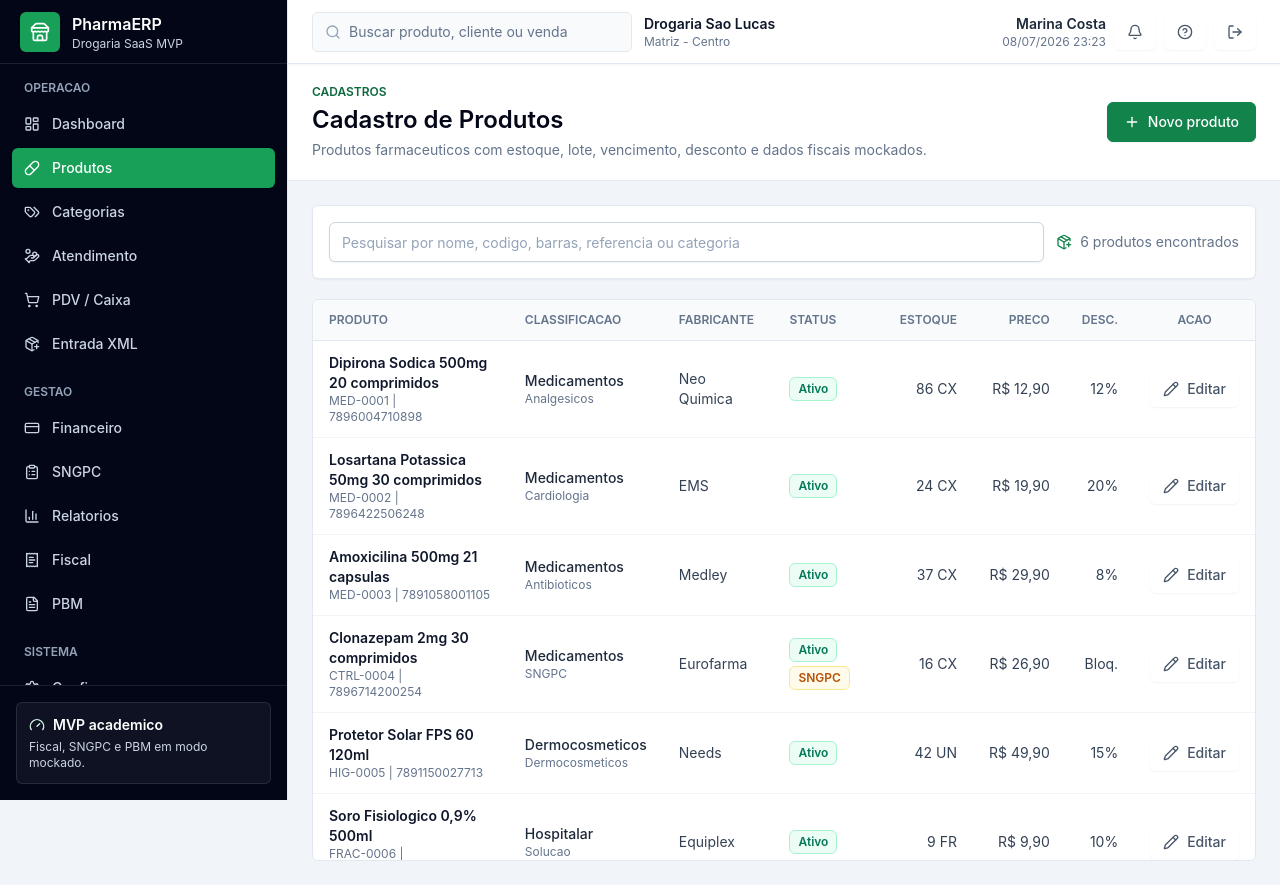
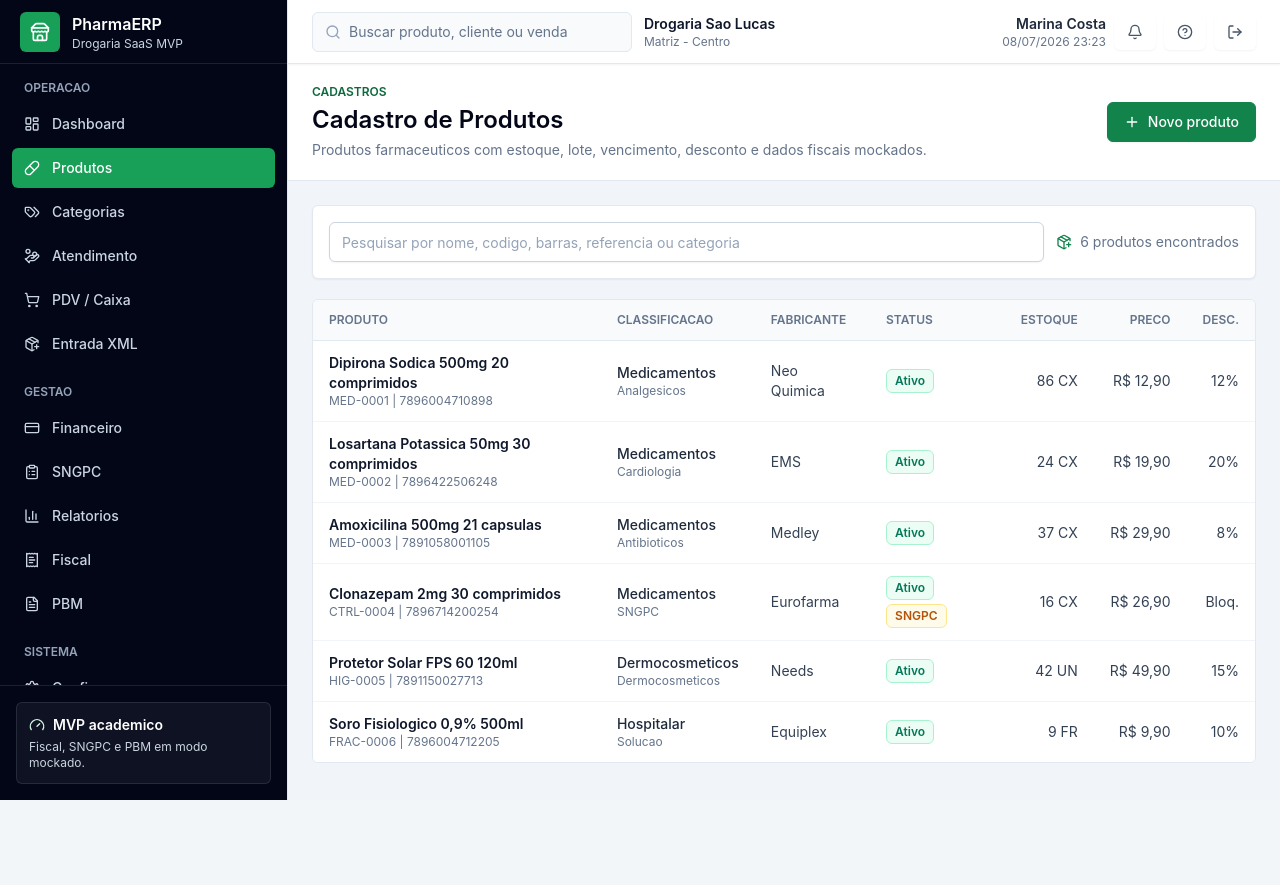
Before and after one commit to gustavoif0/SistemaDrogaria, a React (Vite) app in the folder apps/web/: page /produtos in a window 1280 px wide. After the commit the page ends 800 px from the top, so only its background shows below. Built offline with nearby package versions, Linux system fonts and the light colour scheme.

Commit message:
Adiciona menu contextual na tabela de produtos

```diff
--- a/apps/web/src/components/ui/DataTable.tsx
+++ b/apps/web/src/components/ui/DataTable.tsx
@@ -1,4 +1,4 @@
-import type { ReactNode } from "react";
+import type { KeyboardEvent, MouseEvent, ReactNode } from "react";
 
 export interface DataTableColumn<T> {
   header: string;
@@ -12,6 +12,8 @@ interface DataTableProps<T> {
   data: T[];
   getRowKey: (row: T) => string;
   emptyMessage?: string;
+  isRowSelected?: (row: T) => boolean;
+  onRowClick?: (row: T, position: { x: number; y: number }) => void;
 }
 
 const alignments = {
@@ -25,7 +27,18 @@ export function DataTable<T>({
   data,
   getRowKey,
   emptyMessage = "Nenhum registro encontrado.",
+  isRowSelected,
+  onRowClick,
 }: DataTableProps<T>) {
+  function getKeyboardPosition(event: KeyboardEvent<HTMLTableRowElement>) {
+    const rect = event.currentTarget.getBoundingClientRect();
+    return { x: rect.left + 24, y: rect.top + rect.height / 2 };
+  }
+
+  function getMousePosition(event: MouseEvent<HTMLTableRowElement>) {
+    return { x: event.clientX, y: event.clientY };
+  }
+
   return (
     <div className="overflow-hidden rounded-md border border-slate-200 bg-white">
       <div className="max-h-[560px] overflow-auto erp-scrollbar">
@@ -47,8 +60,28 @@ export function DataTable<T>({
             </tr>
           </thead>
           <tbody className="divide-y divide-slate-100 bg-white">
-            {data.map((row) => (
-              <tr key={getRowKey(row)} className="hover:bg-slate-50">
+            {data.map((row) => {
+              const rowKey = getRowKey(row);
+              const selected = Boolean(isRowSelected?.(row));
+
+              return (
+                <tr
+                  key={rowKey}
+                  className={[
+                    onRowClick ? "cursor-pointer select-none outline-none" : "",
+                    selected
+                      ? "bg-pharma-50 ring-1 ring-inset ring-pharma-200"
+                      : "hover:bg-slate-50",
+                  ].join(" ")}
+                  onClick={(event) => onRowClick?.(row, getMousePosition(event))}
+                  onKeyDown={(event) => {
+                    if (!onRowClick || (event.key !== "Enter" && event.key !== " ")) return;
+
+                    event.preventDefault();
+                    onRowClick(row, getKeyboardPosition(event));
+                  }}
+                  tabIndex={onRowClick ? 0 : undefined}
+                >
                   {columns.map((column) => (
                     <td
                       key={column.header}
@@ -62,7 +95,8 @@ export function DataTable<T>({
                     </td>
                   ))}
                 </tr>
-            ))}
+              );
+            })}
             {!data.length ? (
               <tr>
                 <td className="px-4 py-8 text-center text-slate-500" colSpan={columns.length}>
--- a/apps/web/src/modules/products/ProductsPage.tsx
+++ b/apps/web/src/modules/products/ProductsPage.tsx
@@ -1,5 +1,5 @@
 import { AlertTriangle, PackagePlus, Pencil, Plus, Save, XCircle } from "lucide-react";
-import { useMemo, useState, type FormEvent, type InputHTMLAttributes } from "react";
+import { useEffect, useMemo, useRef, useState, type FormEvent, type InputHTMLAttributes } from "react";
 import { ActionButton } from "../../components/ui/ActionButton";
 import { BadgeStatus } from "../../components/ui/BadgeStatus";
 import { DataTable } from "../../components/ui/DataTable";
@@ -57,6 +57,12 @@ interface ProductChange {
 }
 
 type ConfirmDialogMode = "cancel" | "save" | null;
+
+interface ProductContextMenuState {
+  productId: string;
+  x: number;
+  y: number;
+}
 
 const emptyForm: ProductFormState = {
   internalCode: "",
@@ -418,6 +424,9 @@ export function ProductsPage() {
   const [activeTab, setActiveTab] = useState("cadastro");
   const [editActiveTab, setEditActiveTab] = useState("cadastro");
   const [confirmDialog, setConfirmDialog] = useState<ConfirmDialogMode>(null);
+  const [contextMenu, setContextMenu] = useState<ProductContextMenuState | null>(null);
+  const lastProductClickRef = useRef<{ productId: string; timestamp: number } | null>(null);
+  const contextMenuRef = useRef<HTMLDivElement>(null);
 
   const filteredProducts = useMemo(() => {
     const term = query.trim().toLowerCase();
@@ -448,6 +457,32 @@ export function ProductsPage() {
     [editForm, editProduct],
   );
   const hasEditChanges = editChanges.length > 0;
+  const selectedProduct = useMemo(
+    () => filteredProducts.find((product) => product.id === contextMenu?.productId) ?? null,
+    [contextMenu?.productId, filteredProducts],
+  );
+
+  useEffect(() => {
+    if (!contextMenu) return;
+
+    function handlePointerDown(event: MouseEvent) {
+      if (event.target instanceof Node && contextMenuRef.current?.contains(event.target)) return;
+
+      setContextMenu(null);
+    }
+
+    function handleKeyDown(event: KeyboardEvent) {
+      if (event.key === "Escape") setContextMenu(null);
+    }
+
+    document.addEventListener("mousedown", handlePointerDown);
+    document.addEventListener("keydown", handleKeyDown);
+
+    return () => {
+      document.removeEventListener("mousedown", handlePointerDown);
+      document.removeEventListener("keydown", handleKeyDown);
+    };
+  }, [contextMenu]);
 
   function updateForm<K extends keyof ProductFormState>(key: K, value: ProductFormState[K]) {
     setForm((current) => ({ ...current, [key]: value }));
@@ -720,11 +755,38 @@ export function ProductsPage() {
     setEditForm((current) => ({ ...current, category: categoryName, subcategory: firstSubcategory }));
   }
 
+  function getContextMenuPosition(position: { x: number; y: number }) {
+    const menuWidth = 128;
+    const menuHeight = 48;
+    const viewportWidth = window.innerWidth;
+    const viewportHeight = window.innerHeight;
+
+    return {
+      x: Math.max(8, Math.min(position.x + 8, viewportWidth - menuWidth - 8)),
+      y: Math.max(8, Math.min(position.y + 8, viewportHeight - menuHeight - 8)),
+    };
+  }
+
   function openEdit(product: Product) {
     setEditProduct(product);
     setEditForm(productToForm(product));
     setEditActiveTab("cadastro");
     setConfirmDialog(null);
+    setContextMenu(null);
+  }
+
+  function handleProductRowClick(product: Product, position: { x: number; y: number }) {
+    const now = Date.now();
+    const lastClick = lastProductClickRef.current;
+
+    if (lastClick?.productId === product.id && now - lastClick.timestamp <= 1000) {
+      lastProductClickRef.current = null;
+      openEdit(product);
+      return;
+    }
+
+    lastProductClickRef.current = { productId: product.id, timestamp: now };
+    setContextMenu({ productId: product.id, ...getContextMenuPosition(position) });
   }
 
   function closeEdit() {
@@ -841,6 +903,8 @@ export function ProductsPage() {
         <DataTable
           data={filteredProducts}
           getRowKey={(product) => product.id}
+          isRowSelected={(product) => contextMenu?.productId === product.id}
+          onRowClick={handleProductRowClick}
           columns={[
             {
               header: "Produto",
@@ -881,23 +945,29 @@ export function ProductsPage() {
               align: "right",
               render: (product) => (product.allowDiscount ? percent(product.maxDiscountPercent) : "Bloq."),
             },
-            {
-              header: "Acao",
-              align: "center",
-              render: (product) => (
-                <ActionButton
-                  compact
-                  data-testid={`products-edit-${product.id}`}
-                  icon={Pencil}
-                  onClick={() => openEdit(product)}
-                  variant="ghost"
-                >
-                  Editar
-                </ActionButton>
-              ),
-            },
           ]}
         />
+
+        {contextMenu && selectedProduct ? (
+          <div
+            ref={contextMenuRef}
+            aria-label={`Menu de contexto de ${selectedProduct.name}`}
+            className="fixed z-50 min-w-28 rounded-md border border-slate-700 bg-slate-950 p-1 shadow-xl"
+            role="menu"
+            style={{ left: contextMenu.x, top: contextMenu.y }}
+          >
+            <button
+              className="flex h-10 w-full items-center gap-2 rounded px-3 text-left text-sm font-medium text-white transition hover:bg-white/10 focus:bg-white/10 focus:outline-none"
+              data-testid={`products-context-edit-${selectedProduct.id}`}
+              onClick={() => openEdit(selectedProduct)}
+              role="menuitem"
+              type="button"
+            >
+              <Pencil className="h-4 w-4" aria-hidden="true" />
+              Editar
+            </button>
+          </div>
+        ) : null}
       </div>
 
       <Modal
```
Lines whose indentation alone changed are shown as unchanged.
